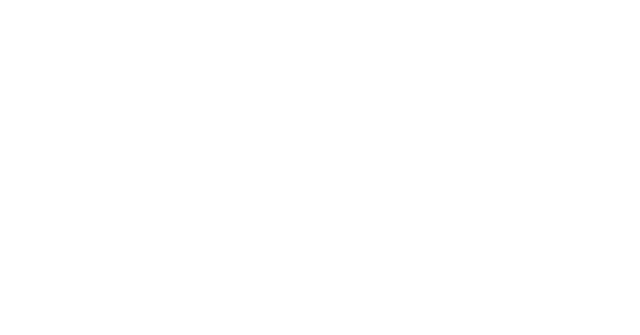
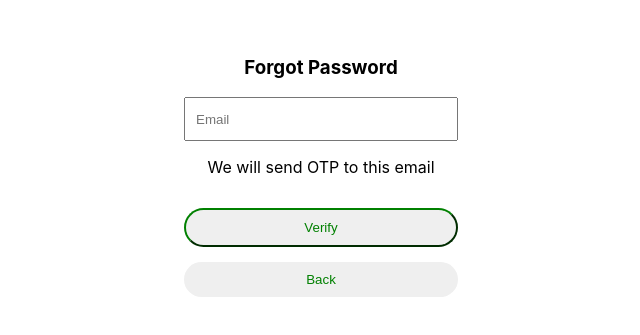
Before and after one commit to GetPsyched6/Adam-I, a React (Create React App) app: page /forgot-password in a window 1280 px wide. Before the commit this address had no page. Shown: the part 113-448 px from the top of the page, without its empty margins (319-959 px from the left). Built offline with nearby package versions, Linux system fonts and the light colour scheme.

Commit message:
Forgot password screen added

```diff
--- a/src/App.js
+++ b/src/App.js
@@ -3,6 +3,7 @@ import './App.css';
 import Register from './components/Register/Register';
 import Login from './components/Login/Login';
 import Home from './pages/Home/Home';
+import ForgotPassword from './components/Forgotpassword/ForgotPassword';
 
 function App() {
   return (
@@ -11,6 +12,7 @@ function App() {
         <Route path="/" element={<Home />} />
         <Route path="/login" element={<Login />} />
         <Route path="/register" element={<Register />} />
+        <Route path="/forgot-password" element={<ForgotPassword />} />
       </Routes>
     </div>
   );
--- a/src/components/Forgotpassword/ForgotPassword.css
+++ b/src/components/Forgotpassword/ForgotPassword.css
@@ -0,0 +1,47 @@
+.container{
+    display: flex;
+    flex-direction:column;
+    align-items: center;
+    margin-top: 150px;
+}
+
+.email{
+    display:flex;
+    flex-direction: column;
+}
+
+.emails{
+
+    width: 250px;
+    height: 20px;
+}
+
+
+.verifyBtn{
+    margin-top: 15px;
+    border-color: green;
+    color:green;
+    border-radius: 50px;
+    cursor:pointer;
+}
+
+.backBtn{
+    margin-top: 15px;
+    border:none;
+    color:green;
+    border-radius: 50px;
+    cursor:pointer;
+}
+
+.otp{
+    display: flex;
+    flex-direction: row;
+}
+
+.otpVerifyBtn{
+    margin-left: 10px;
+    border-color: green;
+    color:green;
+    border-radius: 5px;
+    cursor:pointer;
+}
--- a/src/components/Forgotpassword/ForgotPassword.jsx
+++ b/src/components/Forgotpassword/ForgotPassword.jsx
@@ -1,7 +1,50 @@
-import React from 'react';
+import React, { useState } from 'react';
+import { useNavigate } from 'react-router-dom';
+
+import './ForgotPassword.css';
 
 function ForgotPassword() {
-  return <div>ForgotPassword</div>;
+  const navigation = useNavigate();
+  const [emailDiv, setEmailDiv] = useState(true);
+  const [otpDiv, setOtpDiv] = useState(false);
+  return (
+    <div className="container">
+      <h3>Forgot Password</h3>
+      {emailDiv && (
+        <div className="email">
+          <input type="email" className="emails" placeholder="Email" id="email" />
+          <p>We will send OTP to this email </p>
+          <input
+            className="verifyBtn"
+            type="button"
+            value="Verify"
+            onClick={() => {
+              setEmailDiv(false);
+              setOtpDiv(true);
+            }}
+          />
+          <input
+            className="backBtn"
+            type="button"
+            value="Back"
+            onClick={() => navigation('/login')}
+          />
+        </div>
+      )}
+
+      {otpDiv && (
+        <div className="otp">
+          <input type="password" className="emails" placeholder="OTP" id="otp" />
+          <input
+            className="otpVerifyBtn"
+            type="button"
+            value="Verify"
+            onClick={() => navigation('/login')}
+          />
+        </div>
+      )}
+    </div>
+  );
 }
 
 export default ForgotPassword;
```
Also changed, not shown: 1 other file (tests, documents, lock files or other folders).
